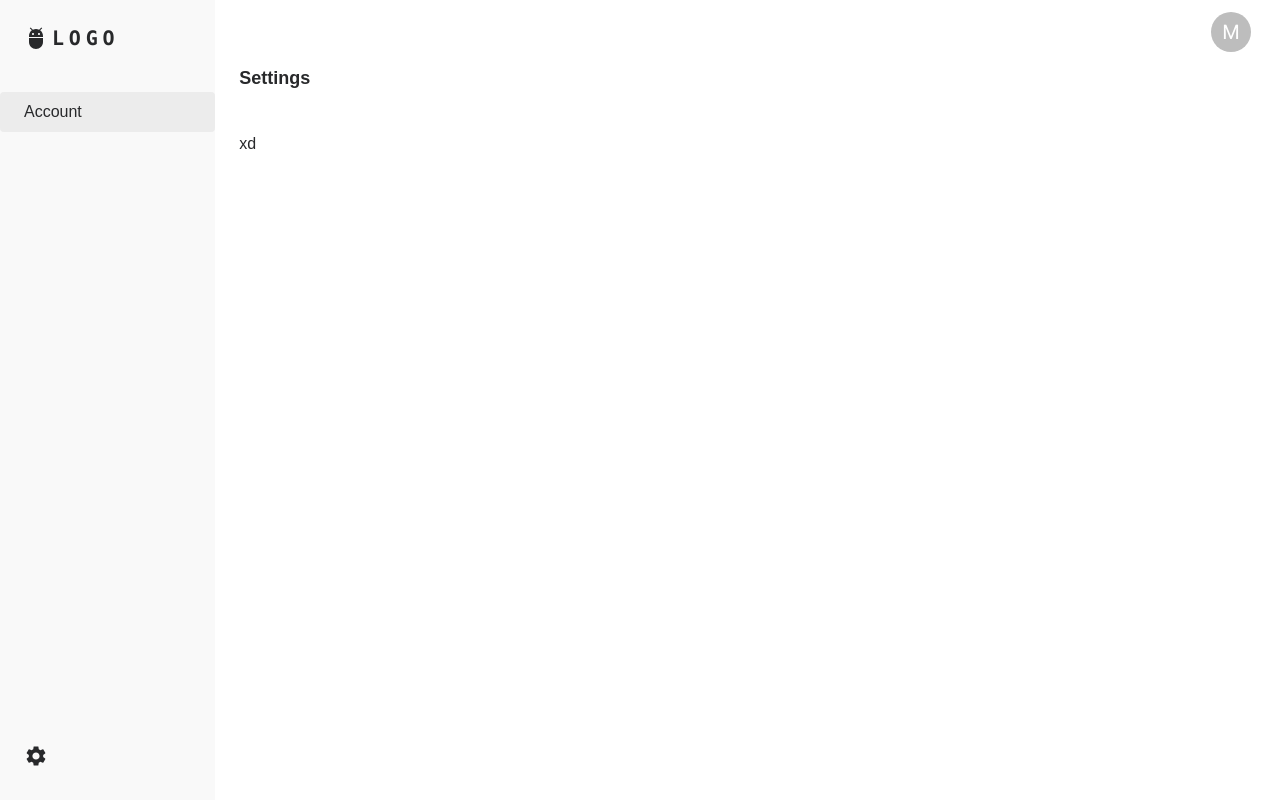
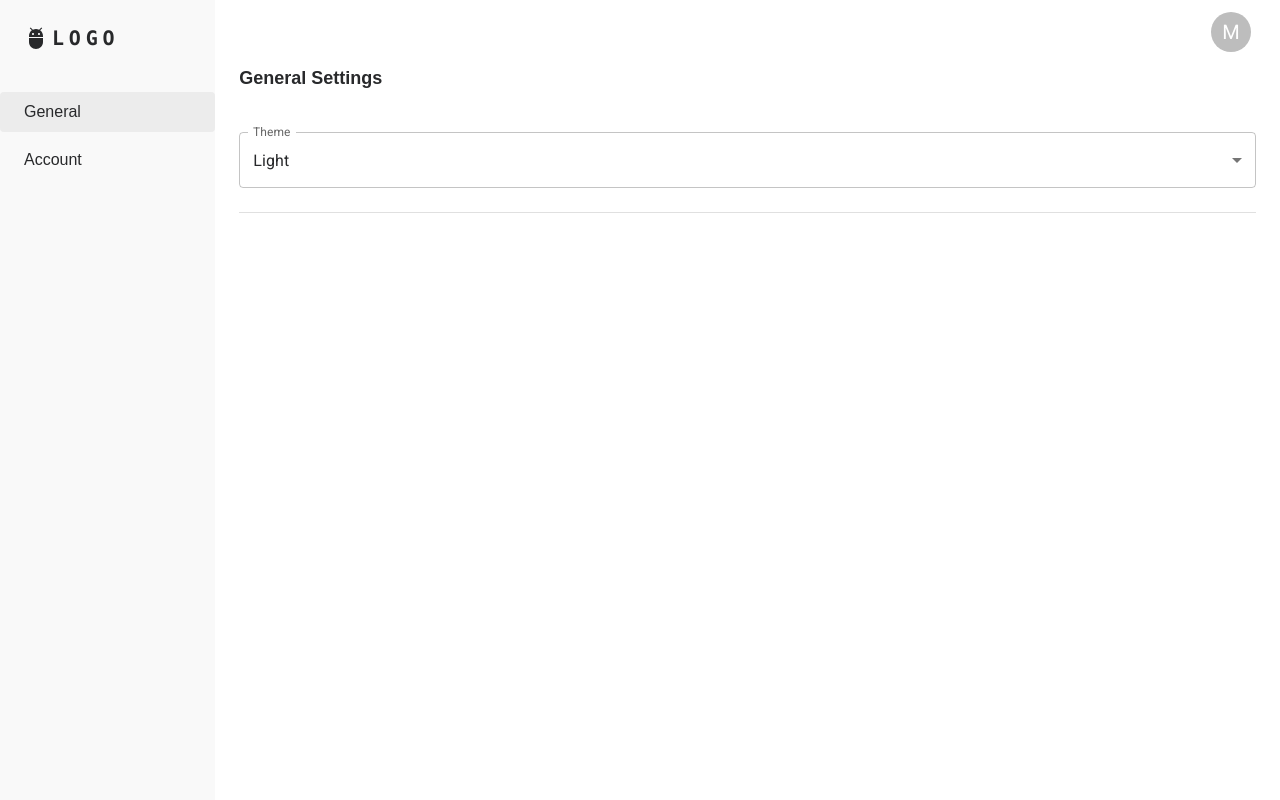
Before and after one commit to kalczugag/ecommerce, a React (Vite) app in the folder admin/: page /settings in a window 1280 px wide. Built offline with nearby package versions, Linux system fonts and the light colour scheme.

Commit message:
add new settings modules

```diff
--- a/admin/src/App.tsx
+++ b/admin/src/App.tsx
@@ -6,7 +6,8 @@ import NavigationLayout from "@/layouts/NavigationLayout";
 import useTheme from "@/hooks/useTheme";
 import Dashboard from "@/pages/Dashboard";
 import ProductAdd from "@/pages/Products/add";
-import Settings from "@/pages/Settings";
+import GeneralSettings from "@/pages/Settings/GeneralSettings";
+import AccountSettings from "@/pages/Settings/AccountSettings";
 import NotFound from "@/pages/404";
 
 const App = () => {
@@ -18,7 +19,10 @@ const App = () => {
                 <Routes>
                     <Route index element={<Dashboard />} />
                     <Route path="/products/add" element={<ProductAdd />} />
-                    <Route path="/settings" element={<Settings />} />
+                    <Route path="/settings">
+                        <Route index element={<GeneralSettings />} />
+                        <Route path="account" element={<AccountSettings />} />
+                    </Route>
                     <Route path="*" element={<NotFound />} />
                 </Routes>
             </NavigationLayout>
--- a/admin/src/components/Sidebar/index.tsx
+++ b/admin/src/components/Sidebar/index.tsx
@@ -1,7 +1,6 @@
 import { Link, useLocation } from "react-router-dom";
 import { MoveToInbox, Email, Adb } from "@mui/icons-material";
 import TitledIconButton from "../TitledIconButton";
-import SettingsModal from "@/containers/modals/SettingsModal";
 
 const dashboardItems = [
     { title: "Dashboard", to: "/", icon: <MoveToInbox /> },
@@ -18,13 +17,16 @@ const dashboardItems = [
     { title: "Add Product", to: "/products/add", icon: <Email /> },
 ];
 
-const settingsItems = [{ title: "Account", to: "/settings" }];
-
+const settingsItems = [
+    { title: "General", to: "/settings" },
+    { title: "Account", to: "/settings/account" },
+];
 const Sidebar = () => {
     const { pathname } = useLocation();
 
-    const itemsToRender =
-        pathname === "/settings" ? settingsItems : dashboardItems;
+    const itemsToRender = pathname.startsWith("/settings")
+        ? settingsItems
+        : dashboardItems;
 
     return (
         <div className="hidden flex-col py-6 h-screen bg-light-secondary w-[215.156px] dark:bg-darker md:flex">
@@ -46,7 +48,6 @@ const Sidebar = () => {
                     />
                 ))}
             </div>
-            <SettingsModal />
         </div>
     );
 };
--- a/admin/src/containers/modals/SettingsModal.tsx
+++ /dev/null
@@ -1,59 +0,0 @@
-import { useState } from "react";
-import {
-    Modal,
-    Box,
-    Button,
-    IconButton,
-    Typography,
-    Switch,
-    FormControlLabel,
-} from "@mui/material";
-import { Settings } from "@mui/icons-material";
-import useTheme from "@/hooks/useTheme";
-
-const SettingsModal = () => {
-    const { mode, toggleTheme } = useTheme();
-
-    const [openModal, setOpenModal] = useState<boolean>(false);
-    const handleOpen = () => setOpenModal(true);
-    const handleClose = () => setOpenModal(false);
-
-    return (
-        <div className="flex-1 flex items-end px-4">
-            <IconButton onClick={handleOpen}>
-                <Settings className="text-text-light dark:text-text-dark" />
-            </IconButton>
-            <Modal open={openModal} onClose={handleClose}>
-                <Box
-                    className="bg-light-secondary dark:bg-dark-primary"
-                    sx={{
-                        position: "absolute",
-                        top: "50%",
-                        left: "50%",
-                        transform: "translate(-50%, -50%)",
-                        width: 400,
-                        boxShadow: 24,
-                        p: 4,
-                    }}
-                >
-                    <Typography variant="h6" component="h2">
-                        Text in a modal
-                    </Typography>
-                    <FormControlLabel
-                        sx={{ mt: 2 }}
-                        control={
-                            <Switch
-                                checked={mode === "dark" ? true : false}
-                                onChange={toggleTheme}
-                            />
-                        }
-                        label="Dark Mode"
-                    />
-                    <Button data-testid="closeButton" onClick={handleClose} />
-                </Box>
-            </Modal>
-        </div>
-    );
-};
-
-export default SettingsModal;
--- a/admin/src/hooks/useTheme.ts
+++ b/admin/src/hooks/useTheme.ts
@@ -3,8 +3,10 @@ import darkTheme from "../styles/theme/dark";
 import lightTheme from "../styles/theme/light";
 import { Theme } from "@mui/material/styles";
 
+type ModeType = "light" | "dark";
+
 const useTheme = () => {
-    const [mode, setMode] = useState<"light" | "dark">(() => {
+    const [mode, setMode] = useState<ModeType>(() => {
         const savedTheme = localStorage.getItem("theme");
         return savedTheme === "dark" ? "dark" : "light";
     });
@@ -16,12 +18,11 @@ const useTheme = () => {
         localStorage.setItem("theme", mode);
     }, [mode]);
 
-    const toggleTheme = () =>
-        setMode((prevMode) => (prevMode === "light" ? "dark" : "light"));
+    const handleChange = (arg: ModeType) => setMode(arg);
 
     const theme: Theme = mode === "dark" ? darkTheme : lightTheme;
 
-    return { theme, mode, toggleTheme };
+    return { theme, mode, handleChange };
 };
 
 export default useTheme;
--- a/admin/src/layouts/SettingsLayout/index.tsx
+++ b/admin/src/layouts/SettingsLayout/index.tsx
@@ -10,7 +10,7 @@ const SettingsLayout = ({ label, children }: SettingsLayoutProps) => {
     return (
         <Container maxWidth="lg">
             <h1 className="text-lg font-bold mb-10">{label}</h1>
-            {children}
+            <div className="flex flex-col space-y-6">{children}</div>
         </Container>
     );
 };
--- /dev/null
+++ b/admin/src/modules/SettingsModule/GeneralSettingsModule/index.tsx
@@ -0,0 +1,31 @@
+import useTheme from "@/hooks/useTheme";
+import {
+    Divider,
+    FormControl,
+    InputLabel,
+    Select,
+    MenuItem,
+} from "@mui/material";
+
+const GeneralSettingsModule = () => {
+    const { mode, handleChange } = useTheme();
+
+    if (!mode || !handleChange) {
+        return null;
+    }
+
+    return (
+        <>
+            <FormControl>
+                <InputLabel>Theme</InputLabel>
+                <Select value={mode} label="Theme" onChange={handleChange}>
+                    <MenuItem value="light">Light</MenuItem>
+                    <MenuItem value="dark">Dark</MenuItem>
+                </Select>
+            </FormControl>
+            <Divider />
+        </>
+    );
+};
+
+export default GeneralSettingsModule;
--- /dev/null
+++ b/admin/src/pages/Settings/AccountSettings.tsx
@@ -0,0 +1,7 @@
+import SettingsLayout from "@/layouts/SettingsLayout";
+
+const AccountSettings = () => {
+    return <SettingsLayout label="Account Settings">x</SettingsLayout>;
+};
+
+export default AccountSettings;
--- /dev/null
+++ b/admin/src/pages/Settings/GeneralSettings.tsx
@@ -0,0 +1,12 @@
+import SettingsLayout from "@/layouts/SettingsLayout";
+import GeneralSettingsModule from "@/modules/SettingsModule/GeneralSettingsModule";
+
+const GeneralSettings = () => {
+    return (
+        <SettingsLayout label="General Settings">
+            <GeneralSettingsModule />
+        </SettingsLayout>
+    );
+};
+
+export default GeneralSettings;
--- a/admin/src/pages/Settings/index.tsx
+++ /dev/null
@@ -1,7 +0,0 @@
-import SettingsLayout from "@/layouts/SettingsLayout";
-
-const Settings = () => {
-    return <SettingsLayout label="Settings">xd</SettingsLayout>;
-};
-
-export default Settings;
```
